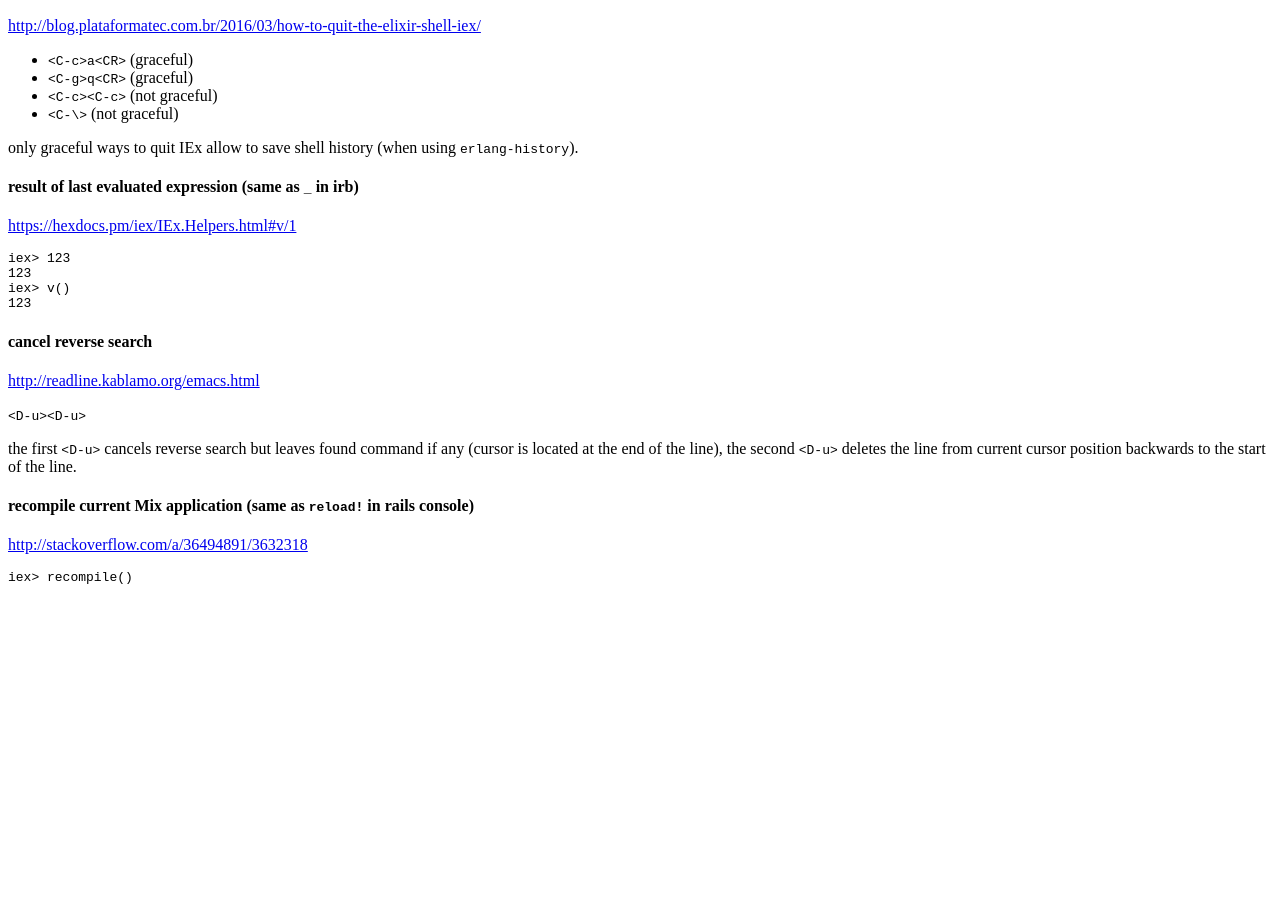
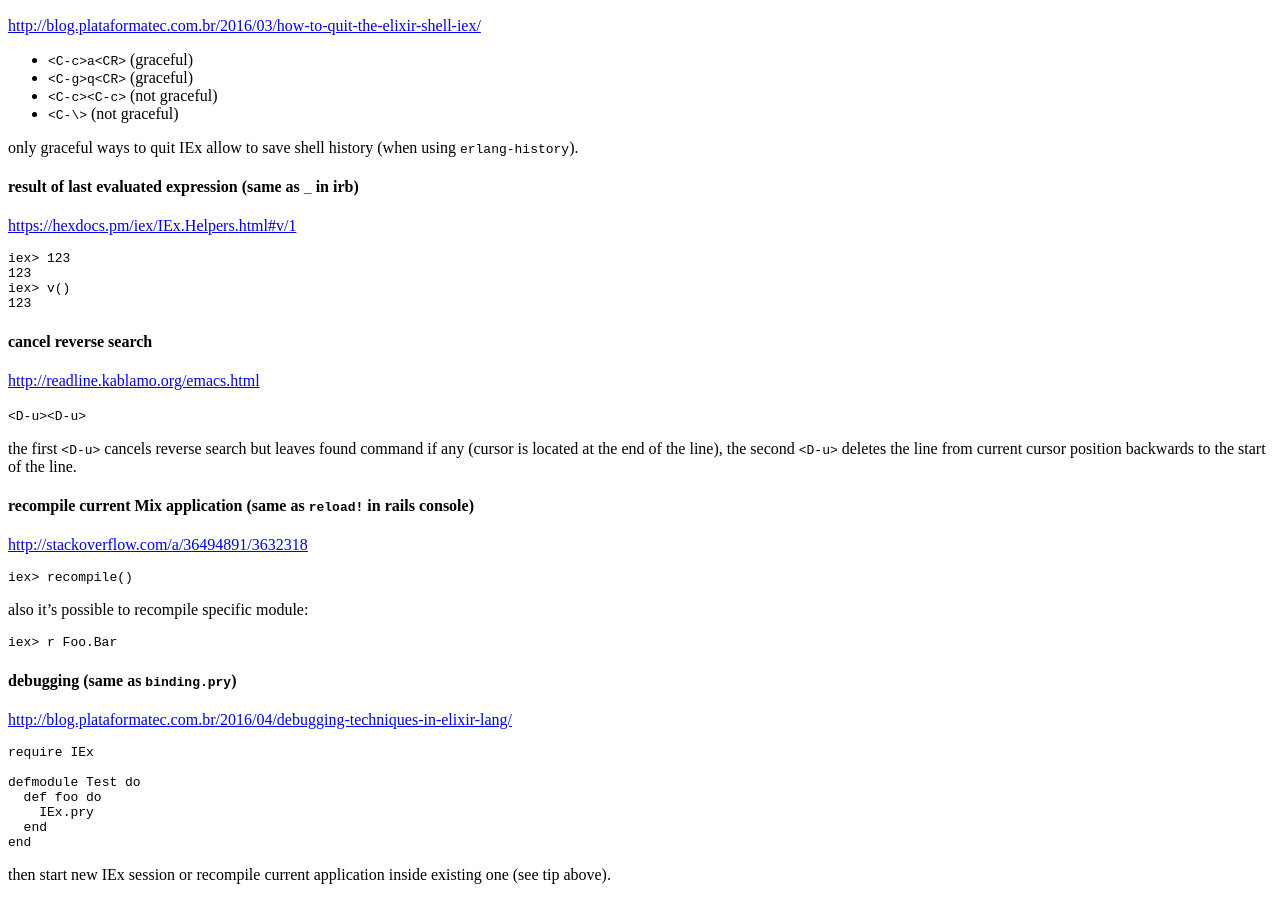
Before and after one commit to tap349/tap349.github.io, a Jekyll site: the page built from _posts/2017-05-21-elixir-tips.md, in a window 1280 px wide and 900 px high, scrolled down 865 px. Built offline with Jekyll 4.4.1, drawn with Linux system fonts in a browser that asks for light colours; before the commit the page ends 1463 px from its top, so only the background shows below that.

Commit message:
update 2017-05-21_15:04:04

````diff
--- a/_posts/2017-05-21-elixir-tips.md
+++ b/_posts/2017-05-21-elixir-tips.md
@@ -87,3 +87,26 @@
 ```sh
 iex> recompile()
 ```
+
+also it's possible to recompile specific module:
+
+```sh
+iex> r Foo.Bar
+```
+
+#### debugging (same as `binding.pry`)
+
+<http://blog.plataformatec.com.br/2016/04/debugging-techniques-in-elixir-lang/>
+
+```elixir
+require IEx
+
+defmodule Test do
+  def foo do
+    IEx.pry
+  end
+end
+```
+
+then start new IEx session or recompile current application inside
+existing one (see tip above).
````
